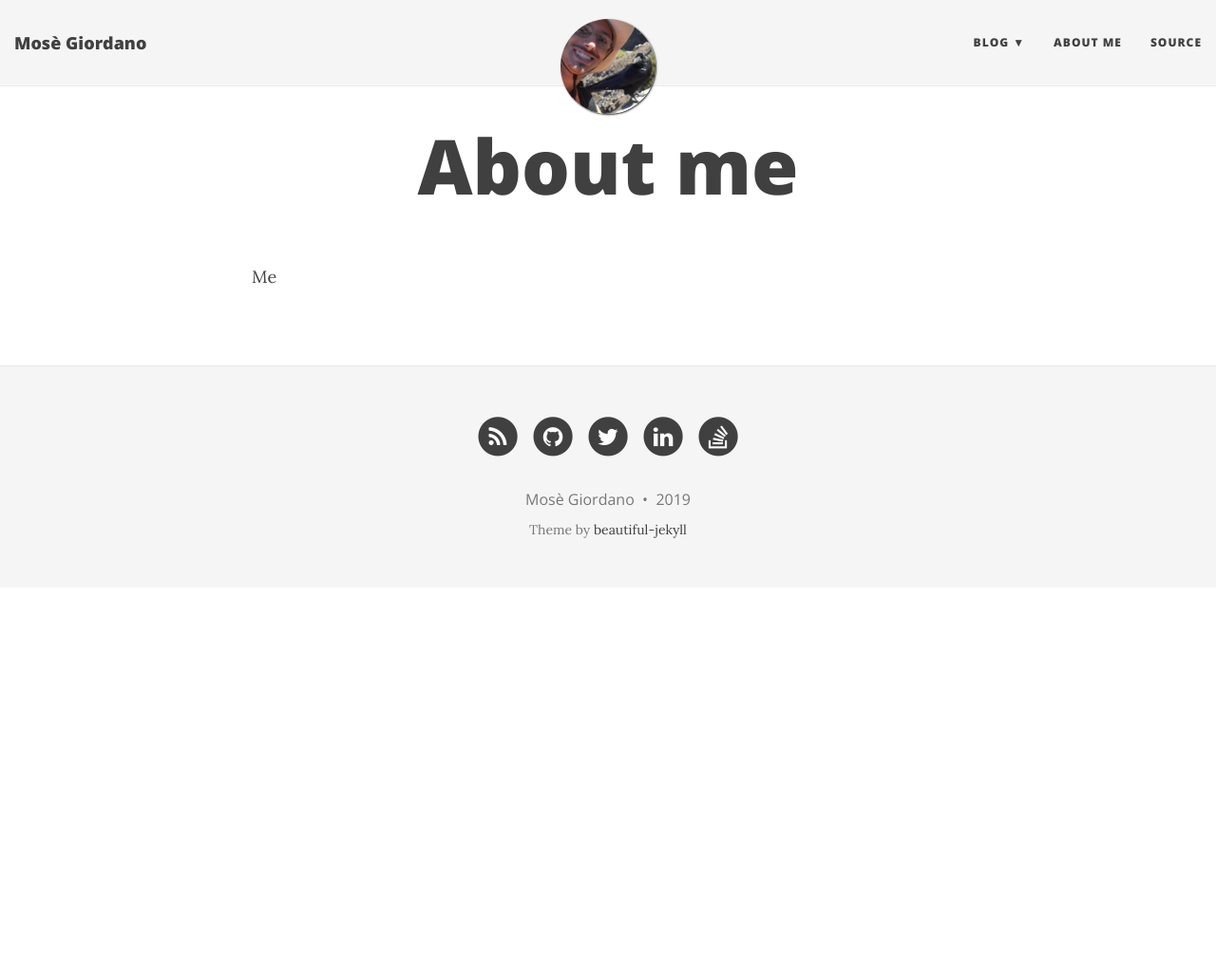
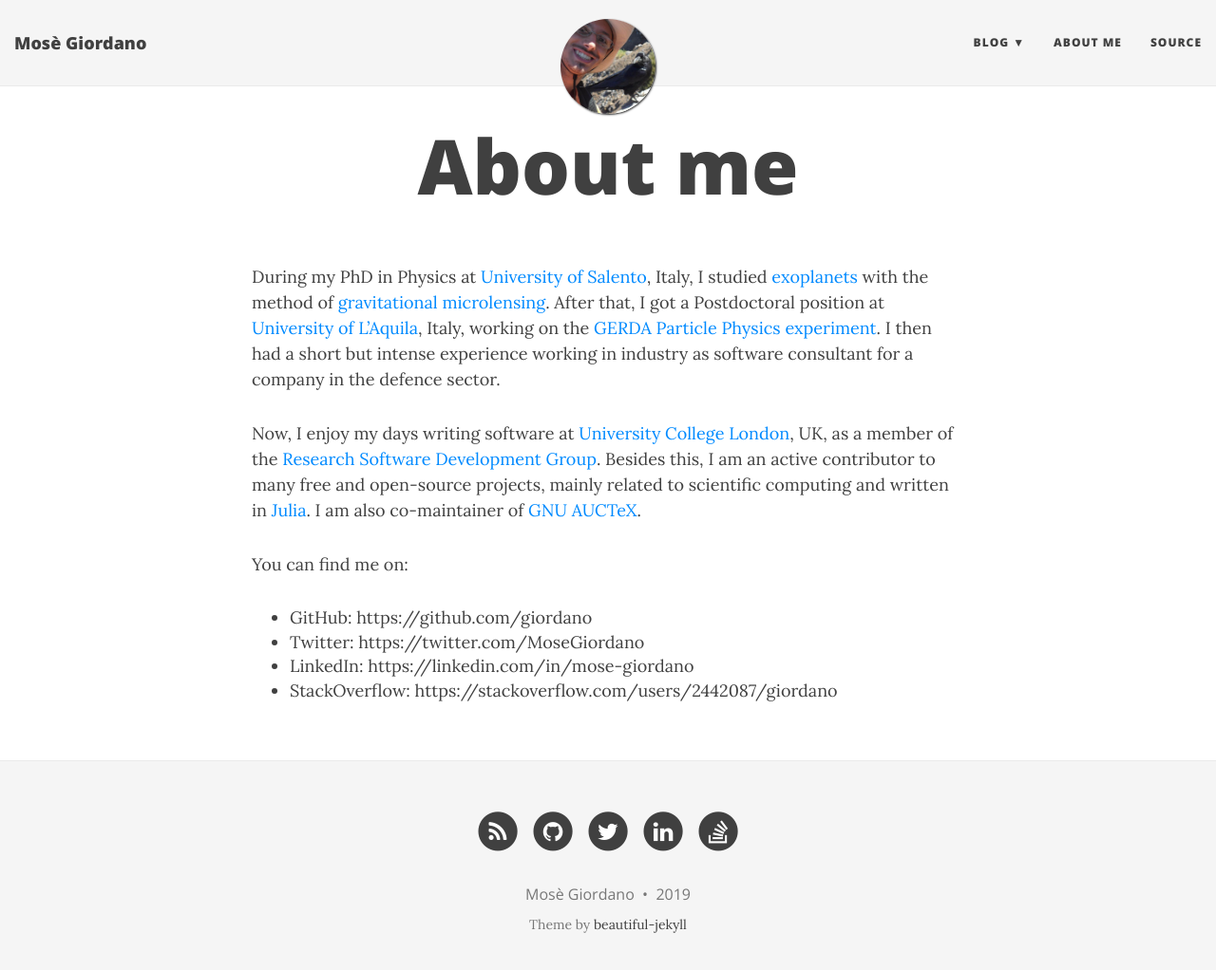
Before and after one commit to giordano/giordano.github.io, a Jekyll site: the page built from aboutme.md, in a window 1280 px wide and 1035 px high. Shown: the top 1022 px of the window at 95% size. Built offline with Jekyll 4.4.1, drawn with Linux system fonts in a browser that asks for light colours; nearby versions of some CDN libraries.

Commit message:
Start populating aboutme and add an index.html redirecting to aboutme

```diff
--- a/aboutme.md
+++ b/aboutme.md
@@ -3,4 +3,29 @@ layout: page
 title: About me
 ---
 
-Me
+During my PhD in Physics at [University of Salento](https://www.unisalento.it/),
+Italy, I studied [exoplanets](https://en.wikipedia.org/wiki/Exoplanet) with the
+method of [gravitational
+microlensing](https://en.wikipedia.org/wiki/Gravitational_microlensing).  After
+that, I got a Postdoctoral position at [University of
+L’Aquila](https://en.wikipedia.org/wiki/University_of_L%27Aquila), Italy,
+working on the [GERDA Particle Physics
+experiment](https://en.wikipedia.org/wiki/Germanium_Detector_Array). I then had
+a short but intense experience working in industry as software consultant for a
+company in the defence sector.
+
+Now, I enjoy my days writing software at [University College
+London](https://www.ucl.ac.uk), UK, as a member of the [Research Software
+Development
+Group](https://www.ucl.ac.uk/isd/services/research-it/research-software).
+Besides this, I am an active contributor to many free and open-source projects,
+mainly related to scientific computing and written in
+[Julia](https://julialang.org/).  I am also co-maintainer of [GNU
+AUCTeX](https://www.gnu.org/software/auctex/).
+
+You can find me on:
+
+* GitHub: https://github.com/giordano
+* Twitter: https://twitter.com/MoseGiordano
+* LinkedIn: https://linkedin.com/in/mose-giordano
+* StackOverflow: https://stackoverflow.com/users/2442087/giordano
--- /dev/null
+++ b/index.html
@@ -0,0 +1,6 @@
+<!DOCTYPE html>
+<html>
+  <head>
+    <meta http-equiv = "refresh" content = "0; url=https://giordano.github.io/aboutme/" />
+  </head>
+</html>
```
